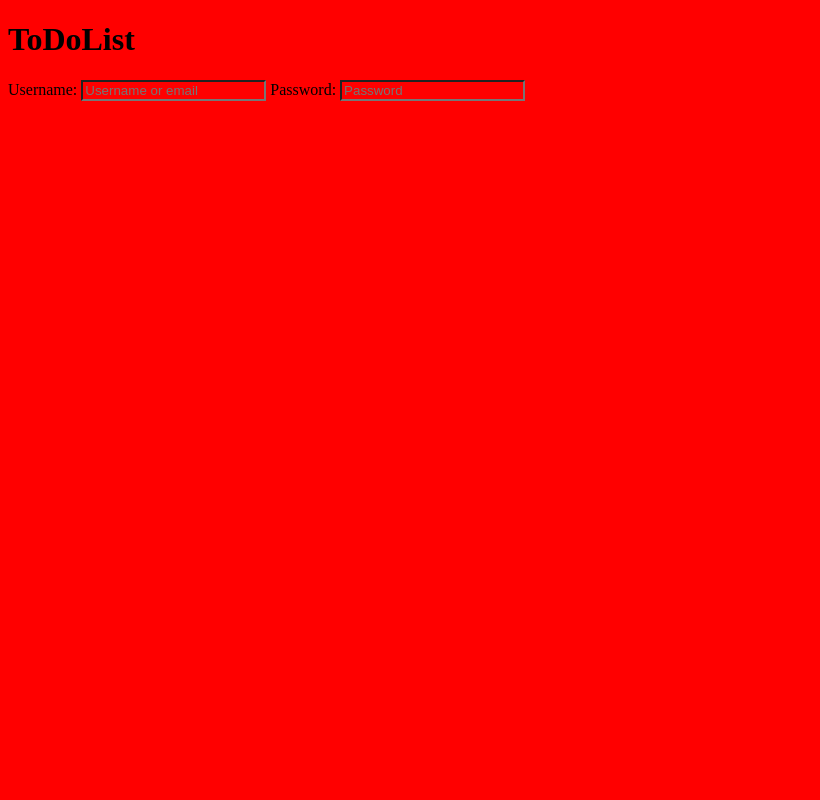
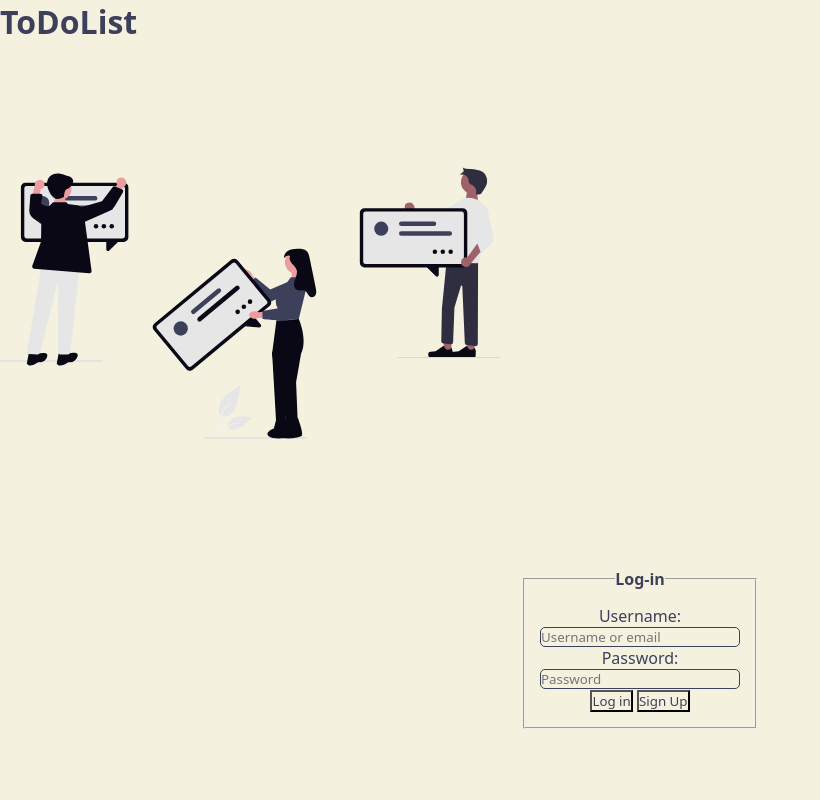
Before and after one commit to erasmoh21/toDoListPy, a Python web app: template templates/login/login.html in a window 1280 px wide. Shown: the whole page, without its empty margins (0-820 px from the left). Run offline with Jinja, Linux system fonts and the light colour scheme; the template is opened without the code that fills it, so the values that code supplies are empty.

Commit message:
the css and html files were modified to make the basic stylization of the login page, asset folder were created to save the images and the server was modified to handle requests

```diff
--- a/templates/login/login.html
+++ b/templates/login/login.html
@@ -14,12 +14,26 @@
     </header>
 
     <main>
+        <div>
+            <figure>
+                <img src="./assets/loginAvatar.svg" alt="Login avatar svg">
+            </figure>
             <form action="" method="post" id="signInForm">
+                <fieldset>
+                    <legend>Log-in</legend>
+                    <div class="mainInputsLogin">
                         <label for="inputUsername">Username:</label>
                         <input type="text" id="inputUsername" placeholder="Username or email">
                         <label for="inputPassword">Password:</label>
                         <input type="password" id="inputPassword" placeholder="Password">
+                    </div>
+                    <div>
+                        <button id="btnLogin">Log in</button>
+                        <button id="btnSignUp">Sign Up</button>
+                    </div>
+                </fieldset>
             </form>
+        </div>
    </main>
 </body>
 </html>
--- a/templates/login/loginStyle.css
+++ b/templates/login/loginStyle.css
@@ -1,3 +1,52 @@
+/* VARIABLES*/
+:root {
+    --backgroundLightStandard:#F4F1DE;
+    --colorLightStandard:#3D405B;
+    --fontFamilyStandard: system-ui, -apple-system, BlinkMacSystemFont, 'Segoe UI', Roboto, Oxygen, Ubuntu, Cantarell, 'Open Sans', 'Helvetica Neue', sans-serif;
+}
+
 * {
-    background-color: red;
+    background-color:var(--backgroundLightStandard);
+    color: var(--colorLightStandard);
+    font-family: var(--fontFamilyStandard) ;
+    padding: 0;
+    margin: 0;
+    box-sizing: border-box;
 }
+
+main {
+    height: calc(100vh - 43px);
+}
+
+#signInForm {
+    height: 100%;
+    text-align: center;
+    display: flex;
+    justify-content: center;
+    align-items: center;
+}
+
+
+.mainInputsLogin {
+    display: flex;
+    flex-direction: column;
+    align-items: center;
+}
+
+fieldset {
+    padding: 15px;
+}
+
+legend {
+    font-weight: bolder;
+}
+
+label {
+    font-weight: 500;
+}
+
+input {
+    border: 1px solid var(--colorLightStandard);
+    outline: none;
+    border-radius: 5px;
+}
```
Also changed, not shown: server.py (+11 -0 lines), templates/login/assets/loginAvatar.svg (added). Lines whose indentation alone changed are shown as unchanged.
